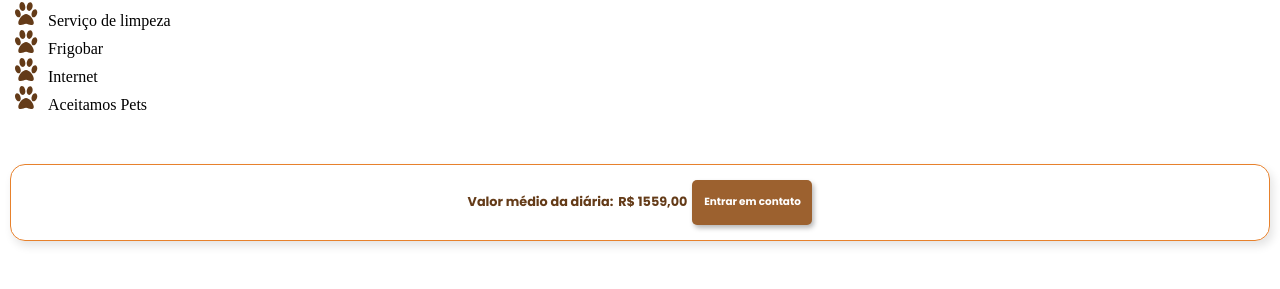
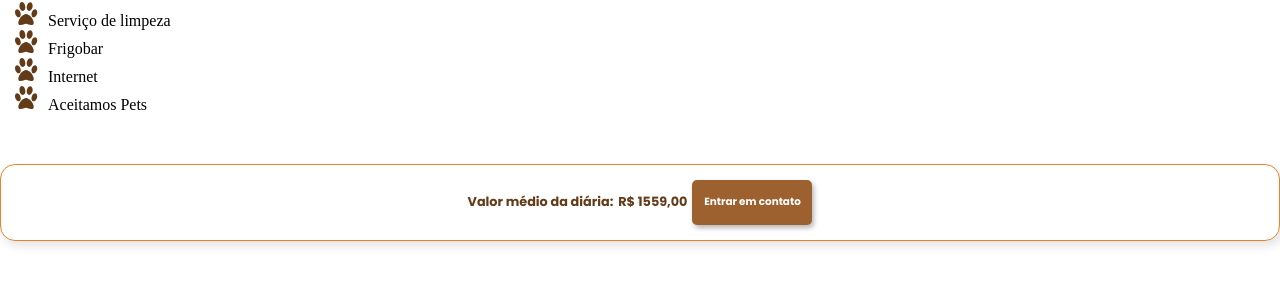
Before and after one commit to estartandodevs-course/barking-pets, a React (Create React App) app: page /description_hotel/1 in a window 1280 px wide. Shown: the part 1399-1688 px from the top of the page. Built offline with nearby package versions, Linux system fonts and the light colour scheme.

Commit message:
retirada a margin do componente

```diff
--- a/src/components/EstablishmentPrice/styles.scss
+++ b/src/components/EstablishmentPrice/styles.scss
@@ -5,7 +5,7 @@
   align-items: center;
   justify-content: center;
   height: 75px;
-  margin: 10px 10px;
+
   border: 1px solid #e7812c;
   border-radius: 15px;
   box-shadow: rgba(0, 0, 0, 0.11) 3px 5px 10px;
```
